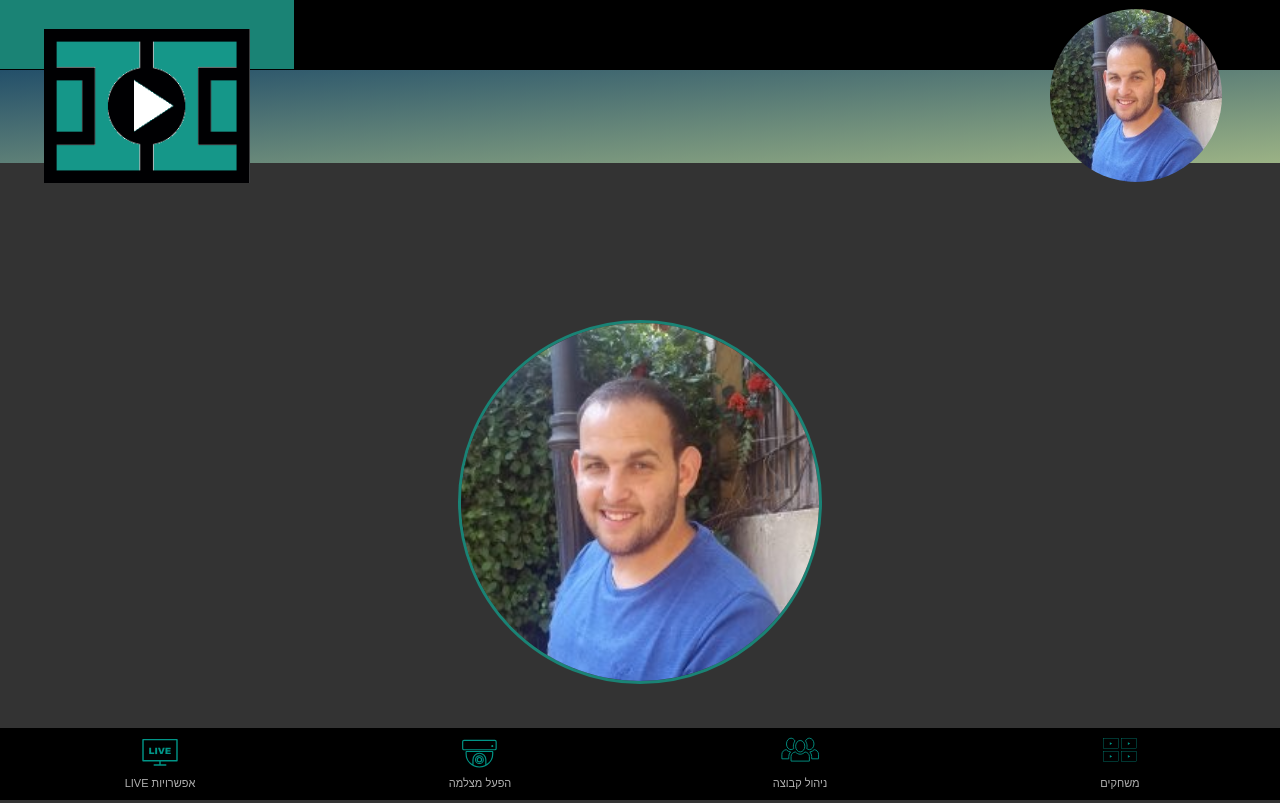
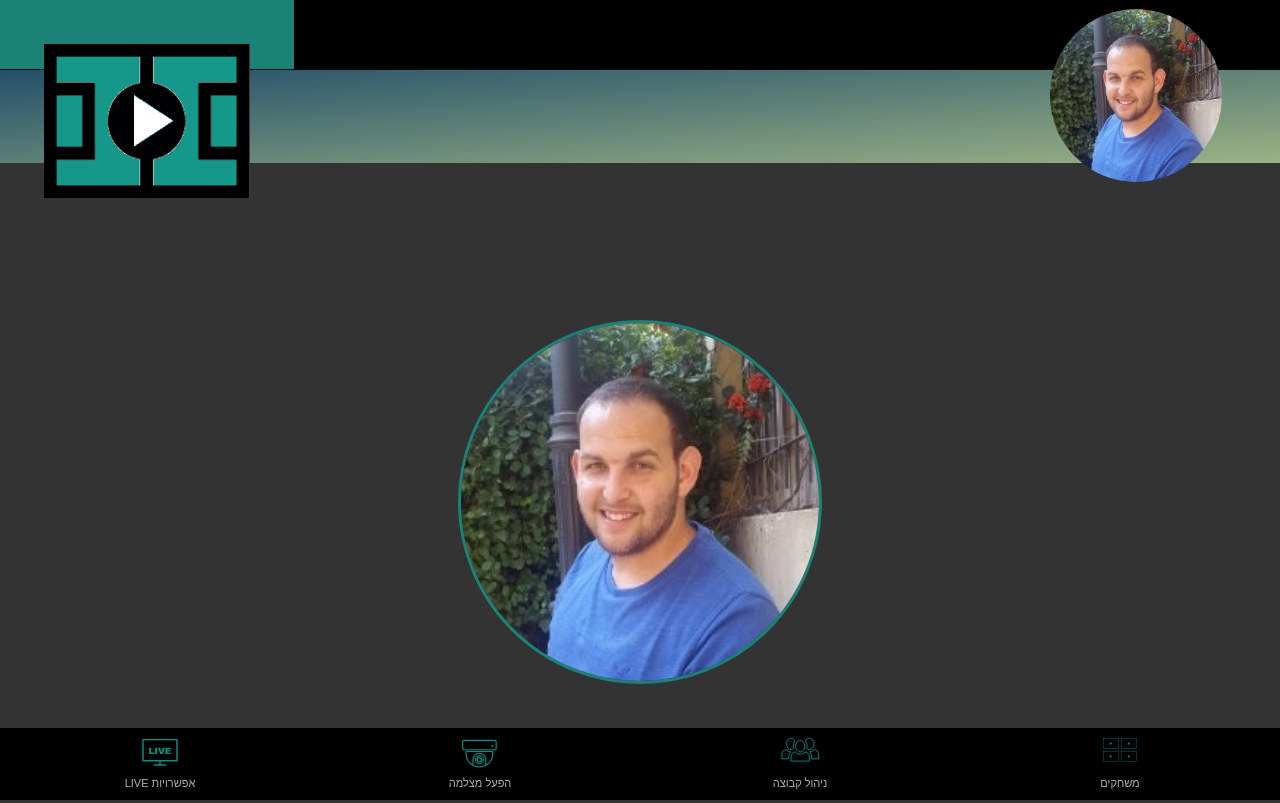
Before and after one commit to zivcohen21/myplay-profile, a website: page public/index.html in a window 1280 px wide. Shown: the top 803 px of the page. Drawn offline with nearby package versions, Linux system fonts and the light colour scheme.

Commit message:
change icon position

```diff
--- a/public/header/header.scss
+++ b/public/header/header.scss
@@ -18,7 +18,7 @@ $color_mine_shaft_approx: #333333;
 }
 .icon {
   width: 70%;
-  padding: 10% 15%;
+  padding: 15% 15%;
 }
 .rightPart {
   position: absolute;
```
Also changed, not shown: public/header/header.css.
